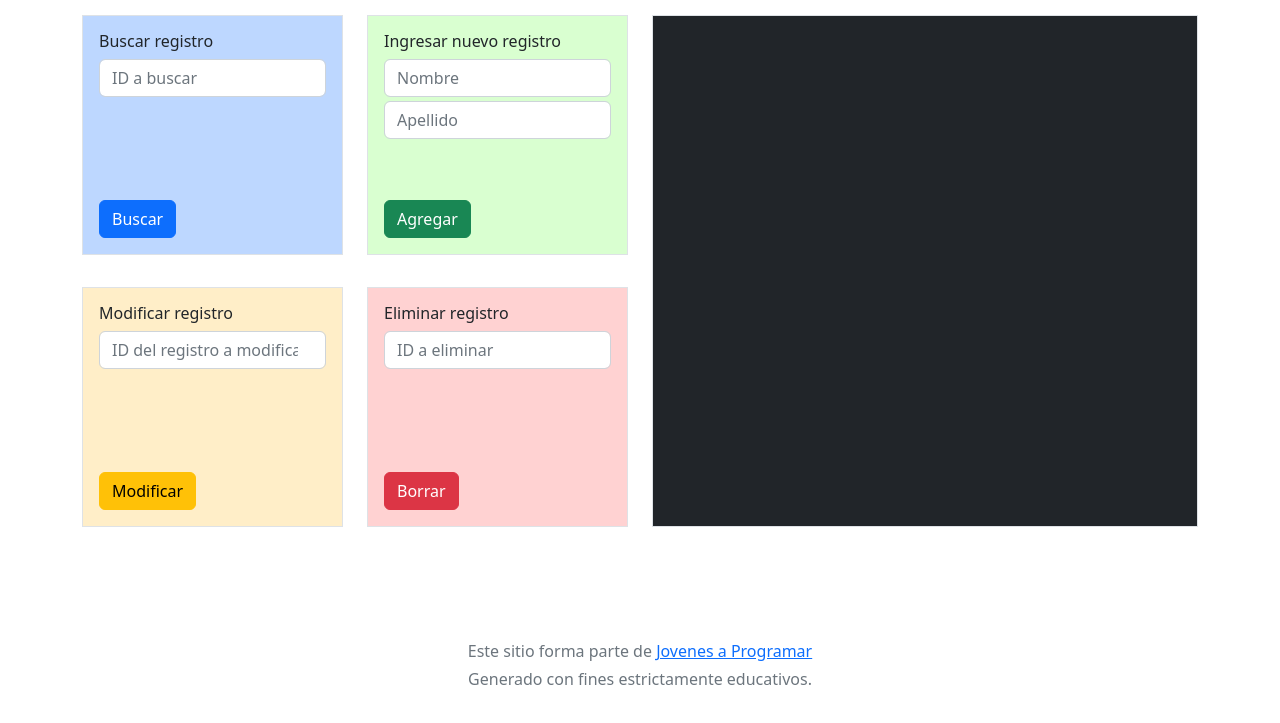
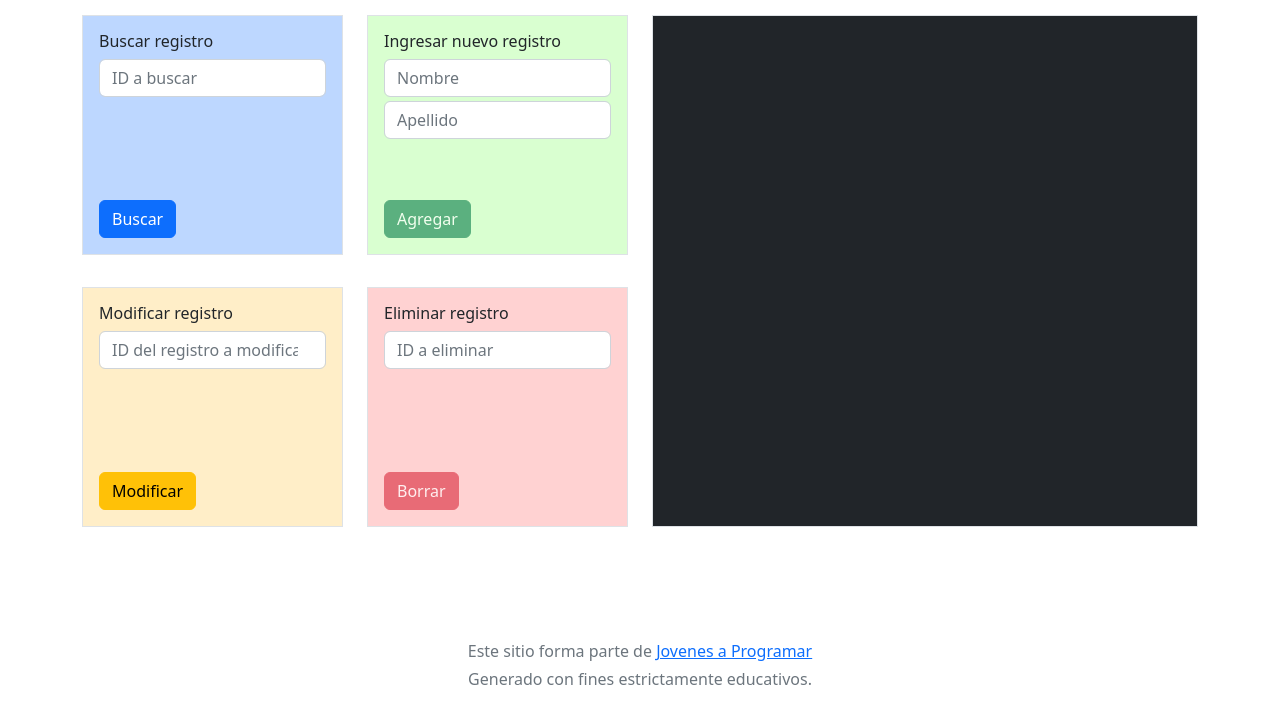
Before and after one commit to ivan-burgio/actividad18.2-taller-crud, a plain HTML site: page index.html in a window 1280 px wide. Shown: the part 89-812 px from the top of the page. Drawn offline with Linux system fonts and the light colour scheme.

Commit message:
Falta que se muestre el modal, la alerta, que se muestren las cosas en el cuadrado negro y que se vayan habilitando lso botones

```diff
--- a/index.html
+++ b/index.html
@@ -32,7 +32,7 @@
                             <h6>Ingresar nuevo registro</h6>
                             <input type="text" id="inputPostNombre" class="form-control my-1" placeholder="Nombre">
                             <input type="text" id="inputPostApellido" class="form-control my-1" placeholder="Apellido">
-                            <button id="btnPost" class="btn btn-success position-absolute bottom-0 mb-3">
+                            <button id="btnPost" class="btn btn-success position-absolute bottom-0 mb-3" disabled>
                                 Agregar</button>
                         </div>
                     </div>
@@ -51,7 +51,7 @@
                         <div class="border p-3 my-3 position-relative" id="delete-box">
                             <h6>Eliminar registro</h6>
                             <input type="number" id="inputDelete" class="form-control" placeholder="ID a eliminar">
-                            <button id="btnDelete" class="btn btn-danger position-absolute bottom-0 mb-3">
+                            <button id="btnDelete" class="btn btn-danger position-absolute bottom-0 mb-3" disabled>
                                 Borrar</button>
                         </div>
                     </div>
--- a/scripts/app.js
+++ b/scripts/app.js
@@ -1,8 +1,8 @@
 let urlA = "https://6542c0fc01b5e279de1f8707.mockapi.io/users";
 
 const btnBuscar = document.getElementById('btnGet1');
+const txtBuscar = document.getElementById('inputGet1Id');
 
-const txtBuscar = document.getElementById('inputGet1Id');
 const btnAgregar = document.getElementById('btnPost');
 
 const btnModificar = document.getElementById('btnPut');
@@ -114,3 +114,7 @@ function listUsersDelete(id) {
 btnDelete.addEventListener('click', () => {
     listUsersDelete(txtDelete.value);
 })
+
+document.addEventListener('DOMContentLoaded', () => {
+
+})
```
